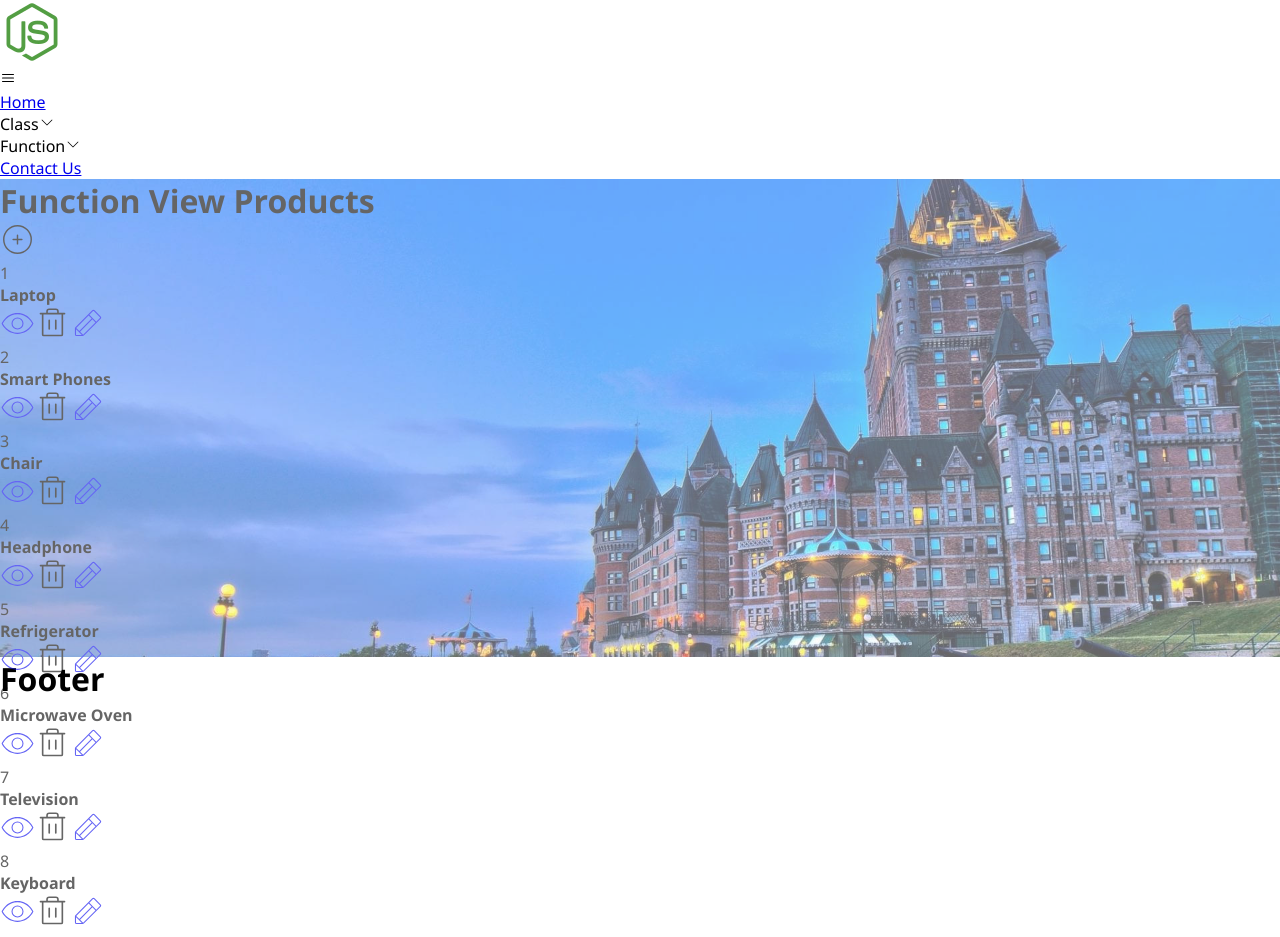
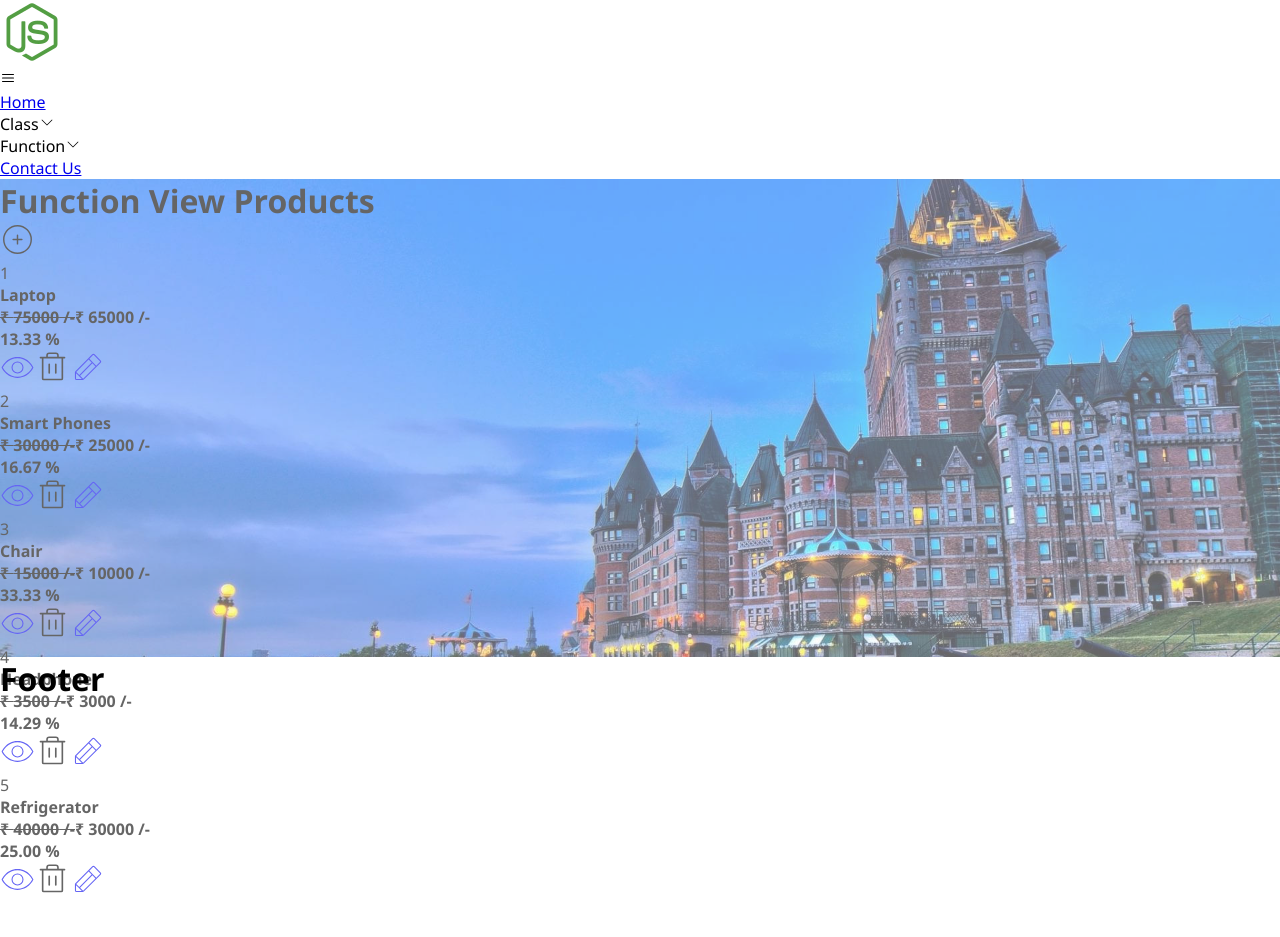
Before and after one commit to jayprakashcs12/ultra-level-react, a React (Create React App) app: page /function-view-products in a window 1280 px wide. Shown: the top 937 px of the page. After the commit the page ends 902 px from the top, so only its background shows below. Built offline with nearby package versions, Linux system fonts and the light colour scheme; data requests are answered from the project's data file.

Commit message:
old price, new price with discount in fbc

```diff
--- a/src/assets/css/pro.css
+++ b/src/assets/css/pro.css
@@ -8,7 +8,7 @@
     padding: 1%;
 }
 
-.parent-div, .eshop-div, .img-preview, .btn-div, .products-div, .hoc-div, .main-hoc-div, .pro-row-data, .link-div, .view-prod-btn-div {
+.parent-div, .eshop-div, .img-preview, .btn-div, .products-div, .hoc-div, .main-hoc-div, .pro-row-data, .link-div, .view-prod-btn-div, .price-para {
     display: flex;
 }
 
@@ -20,11 +20,11 @@
     justify-content: space-between;
 }
 
-.parent-div, .img-preview, .btn-div, .products-div, .hoc-div, .img-row-data {
+.parent-div, .img-preview, .btn-div, .products-div, .hoc-div, .img-row-data, .price-para {
     justify-content: space-evenly;
 }
 
-.eshop-div, .btn-div, .pro-row-data, .view-prod-btn-div {
+.eshop-div, .btn-div, .pro-row-data, .view-prod-btn-div, .price-para {
     align-items: center;
 }
 
@@ -178,7 +178,7 @@
     background-color: var(--color10);
 }
 
-.pro-head, .pro-para, .sub-head, .product-head, .product-para, .student-para, .hoc-para, .pro-label, .log-link {
+.pro-head, .pro-para, .sub-head, .product-head, .prod-para, .student-para, .hoc-para, .pro-label, .log-link {
     color: var(--color059);
 }
 
--- a/src/components/class/ClassViewProducts/index.jsx
+++ b/src/components/class/ClassViewProducts/index.jsx
@@ -14,6 +14,7 @@ class ClassViewProducts extends Component {
         this.state = { products: [] };
         this.addProduct = this.addProduct.bind(this);
         this.handleDelete = this.handleDelete.bind(this);
+        this.fetchData = this.fetchData.bind(this);
     }
 
     componentDidMount() {
@@ -35,8 +36,12 @@ class ClassViewProducts extends Component {
         this.props.navigate("/class-add-product");
     }
 
+    calculateDiscount({ oldPrice, newPrice }) {
+        let discount = ((oldPrice - newPrice) / oldPrice) * 100;
+        return discount.toFixed(2);
+    }
+
     async handleDelete(id, pname) {
-
         let isConfirmed = window.confirm(`Are you sure, you want to delete ${pname}...?`);
         if (!isConfirmed) {
             return;
@@ -52,33 +57,38 @@ class ClassViewProducts extends Component {
     }
 
     render() {
-
         return (
-
             <>
                 <div className="add-div view-prod-btn-div">
                     <h1 className='pro-head'>Class View Products</h1>
                     <CiCirclePlus size={35} className="pro-btn dec-btn" onClick={this.addProduct} data-tip data-for="addProduct" />
-                    <ReactTooltip id="addProduct" place="bottom" effect="solid"> Click here to add new product </ReactTooltip>
+                    <ReactTooltip id="addProduct" place="bottom" effect="solid"> Click here to add a new product </ReactTooltip>
                 </div>
                 <div className="pro-div view-products-div">
                     <div className="products-div">
                         {this.state.products.map((x, i) => (
                             <div key={x.id} className='product-list-div'>
-                                <p className='product-para'>{i + 1}</p>
-                                <p className='product-para'><b>{x.pname}</b></p>
+                                <p className='prod-para'>{i + 1}</p>
+                                <p className='prod-para'><b>{x.pname}</b></p>
+                                <p className='prod-para price-para'>
+                                    <strike><b>₹ {x.poldprice} /-</b></strike>
+                                    <b>₹ {x.pnewprice} /-</b>
+                                </p>
+                                <p className='prod-para'>
+                                    <b> {this.calculateDiscount({ oldPrice: x.poldprice, newPrice: x.pnewprice })} % </b>
+                                </p>
                                 <div className="btn-div">
                                     <Link className='act-btn link-btn' to={`/class-view-product/${x.id}`}>
-                                        <PiEyeThin size={35} className="pro-btn reset-btn" data-tip data-for="viewProduct" />
+                                        <PiEyeThin size={35} className="pro-btn reset-btn" data-tip data-for={`viewProduct-${x.id}`} />
                                     </Link>
-                                    <ReactTooltip id="viewProduct" place="bottom" effect="solid"> View the product </ReactTooltip>
+                                    <ReactTooltip id={`viewProduct-${x.id}`} place="bottom" effect="solid"> View the product </ReactTooltip>
                                     <PiTrashLight size={35} className="pro-btn inc-btn" onClick={() => this.handleDelete(x.id, x.pname)}
-                                        data-tip data-for="deleteProduct" />
-                                    <ReactTooltip id="deleteProduct" place="bottom" effect="solid">Delete the product </ReactTooltip>
+                                        data-tip data-for={`deleteProduct-${x.id}`} />
+                                    <ReactTooltip id={`deleteProduct-${x.id}`} place="bottom" effect="solid">Delete the product </ReactTooltip>
                                     <Link className='act-btn link-btn' to={`/class-update-product/${x.id}`}>
-                                        <PiPencilThin size={35} className="pro-btn reset-btn" data-tip data-for="updateProduct" />
+                                        <PiPencilThin size={35} className="pro-btn reset-btn" data-tip data-for={`updateProduct-${x.id}`} />
                                     </Link>
-                                    <ReactTooltip id="updateProduct" place="bottom" effect="solid"> Update the product </ReactTooltip>
+                                    <ReactTooltip id={`updateProduct-${x.id}`} place="bottom" effect="solid"> Update the product </ReactTooltip>
                                 </div>
                             </div>
                         ))}
--- a/src/components/function/FunctionViewProducts/FunctionAddProduct/index.jsx
+++ b/src/components/function/FunctionViewProducts/FunctionAddProduct/index.jsx
@@ -12,7 +12,7 @@ const FunctionAddProduct = () => {
         document.title = "Function Add Product";
     }, []);
 
-    let [product, setProduct] = useState({ pname: "", pprice: "", pqty: "", pdesc: "", pimg: "" }),
+    let [product, setProduct] = useState({ pname: "", poldprice: "", pnewprice: "", pqty: "", pdesc: "" }),
     [imageData, setImageData] = useState(null),
 
     navigate = useNavigate(),
@@ -25,11 +25,11 @@ const FunctionAddProduct = () => {
 
     handleAdd = async (e) => {
         e.preventDefault();
-        let { pname, pprice, pqty } = product;
-        if (!pname || !pprice || !pqty) {
+        let { pname, poldprice, pnewprice, pqty } = product;
+        if (!pname || !poldprice || !pqty) {
             toast.warn("All fields are required...!", { autoClose: 750 });
         } else {
-            let payload = { pname, pprice, pqty };
+            let payload = { pname, poldprice, pqty };
             try {
                 await axiosInstance.post('/products', payload);
                 toast.success(`${pname} added successfully...!`, { autoClose: 750 });
@@ -54,10 +54,10 @@ const FunctionAddProduct = () => {
     },
 
     handleClear = () => {
-        setProduct({ pname: "", pprice: "", pqty: "", pdesc: "", pimg: "" });
+        setProduct({ pname: "", poldprice: "", pnewprice:"", pqty: "", pdesc: "" });
     },
 
-    { pname, pimg, pprice, pqty, pdesc } = product;
+    { pname, poldprice, pnewprice, pqty, pdesc } = product;
 
     return (
 
@@ -85,8 +85,8 @@ const FunctionAddProduct = () => {
                         </div>
 
                         <div className="form-group">
-                            <label className='pro-label' htmlFor="pimg"> Product Image </label>
-                            <input className='product-input' type="text" name='pimg' value={pimg} placeholder='Enter Your Product Image URL'
+                            <label className='pro-label' htmlFor="pqty"> Product Quantity </label>
+                            <input className='product-input' type="number" name='pqty' value={pqty} placeholder='Enter Your Product Quantity'
                                 onChange={handleChange}
                             />
                         </div>
@@ -94,15 +94,15 @@ const FunctionAddProduct = () => {
 
                     <div className="pro-row-data">
                         <div className="form-group">
-                            <label className='pro-label' htmlFor="pprice"> Product Price </label>
-                            <input className='product-input' type="number" name='pprice' value={pprice} placeholder='Enter Your Product Price'
+                            <label className='pro-label' htmlFor="poldprice"> Product Old Price </label>
+                            <input className='product-input' type="number" name='poldprice' value={poldprice} placeholder='Enter Your Product Price'
                                 onChange={handleChange}
                             />
                         </div>
 
                         <div className="form-group">
-                            <label className='pro-label' htmlFor="pqty"> Product Quantity </label>
-                            <input className='product-input' type="number" name='pqty' value={pqty} placeholder='Enter Your Product Quantity'
+                            <label className='pro-label' htmlFor="pnewprice"> Product New Price </label>
+                            <input className='product-input' type="number" name='pnewprice' value={pnewprice} placeholder='Enter Your Product Price'
                                 onChange={handleChange}
                             />
                         </div>
--- a/src/components/function/FunctionViewProducts/FunctionUpdateProduct/index.jsx
+++ b/src/components/function/FunctionViewProducts/FunctionUpdateProduct/index.jsx
@@ -1,5 +1,5 @@
-import React, { useState, useEffect } from 'react';
-import { PiArrowCircleLeftThin, PiPencilThin } from 'react-icons/pi';
+import React, { useEffect, useState } from 'react';
+import { PiArrowCircleLeftThin, PiPencilThin } from "react-icons/pi";
 import axiosInstance from '../../../helpers/axiosInstance';
 import { useNavigate, useParams } from 'react-router-dom';
 import ReactTooltip from 'react-tooltip';
@@ -8,39 +8,41 @@ import { toast } from 'react-toastify';
 
 const FunctionUpdateProduct = () => {
 
-    let [product, setProduct] = useState({ pname: "", pprice: "", pqty: "", pdesc: "", pimg: "" }),
+    let { id } = useParams(), navigate = useNavigate();
 
-    { id } = useParams(), navigate = useNavigate();
+    let [product, setProduct] = useState({ pname: "", poldprice: "", pnewprice: "", pqty: "", pdesc: "" }),
+        [imageData, setImageData] = useState(null);
 
     useEffect(() => {
+        document.title = "Function Update Product";
+        fetchProductDetails();
+    }, []);
 
-        let fetchProduct = async () => {
-            try {
-                let { data } = await axiosInstance.get(`/products/${id}`);
-                setProduct(data);
-                document.title = `Update ${data.pname}`;
-            } catch (err) {
-                toast.warn("Error fetching product data: " + err.message, { autoClose: 750 });
-            }
-        };
-        fetchProduct();
-    }, [id]);
+    let fetchProductDetails = async () => {
+        try {
+            let response = await axiosInstance.get(`/products/${id}`), { pname, poldprice, pnewprice, pqty, pdesc, image } = response.data;
+            setProduct({ pname, poldprice, pnewprice, pqty, pdesc });
+            setImageData(image);
+        } catch (err) {
+            toast.warn("Failed to fetch product details", err, { autoClose: 750 });
+        }
+    },
 
-    let handleChange = (e) => {
+    handleChange = (e) => {
         let { name, value } = e.target;
-        setProduct({ ...product, [name]: value });
+        setProduct(prevProduct => ({ ...prevProduct, [name]: value }));
     },
 
     handleUpdate = async (e) => {
         e.preventDefault();
-        let { pname, pprice, pqty } = product;
-        if (!pname || !pprice || !pqty) {
+        let { pname, poldprice, pnewprice, pqty } = product;
+        if (!pname || !poldprice || !pqty) {
             toast.warn("All fields are required...!", { autoClose: 750 });
         } else {
-            let payload = { pname, pprice, pqty };
+            let payload = { pname, poldprice, pnewprice, pqty, pdesc, imageData };
             try {
                 await axiosInstance.put(`/products/${id}`, payload);
-                toast.success(`${pname} updated successfully!`, { autoClose: 750 });
+                toast.success(`${pname} updated successfully...!`, { autoClose: 750 });
                 navigate("/function-view-products");
             } catch (err) {
                 toast.warn(err.message, { autoClose: 750 });
@@ -48,26 +50,42 @@ const FunctionUpdateProduct = () => {
         }
     },
 
-    handleClear = () => {
-        setProduct({ pname: "", pprice: "", pqty: "", pdesc: "", pimg: "" });
+    onFileChange = (e) => {
+        let files = e.target.files;
+        if (files.length > 0) {
+            let file = files[0], reader = new FileReader();
+            reader.onload = (e) => {
+                setImageData(e.target.result);
+            };
+            reader.readAsDataURL(file);
+        } else {
+            setImageData(null);
+        }
     },
 
-    viewProducts = () => {
-        navigate("/function-view-products");
+    handleClear = () => {
+        setProduct({ pname: "", poldprice: "", pnewprice: "", pqty: "", pdesc: "" });
+        setImageData(null);
     },
 
-    { pname, pimg, pprice, pqty, pdesc } = product;
+    { pname, poldprice, pnewprice, pqty, pdesc } = product;
 
     return (
-
         <>
             <div className="add-div view-prod-btn-div">
-                <h1 className='pro-head'> Function Update Product - {pname} </h1>
-                <PiArrowCircleLeftThin size={35} className="pro-btn dec-btn" onClick={viewProducts} data-tip data-for="goBack" />
-                <ReactTooltip id="goBack" place="bottom" effect="solid"> Click here to go products page </ReactTooltip>
+                <h1 className='pro-head'> Update Product </h1>
+                <PiArrowCircleLeftThin size={35} className="pro-btn dec-btn" onClick={() => navigate("/function-view-products")} data-tip data-for="goBack" />
+                <ReactTooltip id="goBack" place="bottom" effect="solid"> Click here to go to products page </ReactTooltip>
             </div>
             <div className="pro-div view-products-div">
                 <form className='pro-state'>
+                    <div className="pro-row-data img-row-data">
+                        {imageData ?
+                            <img src={imageData} alt="Preview" className='content-img' />
+                            :
+                            <input type="file" accept="image/*" onChange={onFileChange} />
+                        }
+                    </div>
                     <div className="pro-row-data">
                         <div className="form-group">
                             <label className='pro-label' htmlFor="pname"> Product Name </label>
@@ -77,8 +95,8 @@ const FunctionUpdateProduct = () => {
                         </div>
 
                         <div className="form-group">
-                            <label className='pro-label' htmlFor="pimg"> Product Image </label>
-                            <input className='product-input' type="text" name='pimg' value={pimg} placeholder='Enter Your Product Image URL'
+                            <label className='pro-label' htmlFor="pqty"> Product Quantity </label>
+                            <input className='product-input' type="number" name='pqty' value={pqty} placeholder='Enter Your Product Quantity'
                                 onChange={handleChange}
                             />
                         </div>
@@ -86,15 +104,15 @@ const FunctionUpdateProduct = () => {
 
                     <div className="pro-row-data">
                         <div className="form-group">
-                            <label className='pro-label' htmlFor="pprice"> Product Price </label>
-                            <input className='product-input' type="number" name='pprice' value={pprice} placeholder='Enter Your Product Price'
+                            <label className='pro-label' htmlFor="poldprice"> Product Old Price </label>
+                            <input className='product-input' type="number" name='poldprice' value={poldprice} placeholder='Enter Your Product Price'
                                 onChange={handleChange}
                             />
                         </div>
 
                         <div className="form-group">
-                            <label className='pro-label' htmlFor="pqty"> Product Quantity </label>
-                            <input className='product-input' type="number" name='pqty' value={pqty} placeholder='Enter Your Product Quantity'
+                            <label className='pro-label' htmlFor="pnewprice"> Product New Price </label>
+                            <input className='product-input' type="number" name='pnewprice' value={pnewprice} placeholder='Enter Your Product Price'
                                 onChange={handleChange}
                             />
                         </div>
--- a/src/components/function/FunctionViewProducts/index.jsx
+++ b/src/components/function/FunctionViewProducts/index.jsx
@@ -9,8 +9,7 @@ import { toast } from 'react-toastify';
 
 const FunctionViewProducts = () => {
 
-    let [products, setProducts] = useState([]),
-    navigate = useNavigate();
+    let [products, setProducts] = useState([]), navigate = useNavigate();
 
     useEffect(() => {
         document.title = "Function View Products";
@@ -31,48 +30,58 @@ const FunctionViewProducts = () => {
         navigate("/function-add-product");
     },
 
+    calculateDiscount = ({ oldPrice, newPrice }) => {
+        let discount = ((oldPrice - newPrice) / oldPrice) * 100;
+        return discount.toFixed(2);
+    },
+
     handleDelete = async (id, pname) => {
-
-        let isConfirmed = window.confirm(`Are you sure, you want to delete ${pname}...?`);
+        let isConfirmed = window.confirm(`Are you sure you want to delete ${pname}?`);
         if (!isConfirmed) {
             return;
         }
-
         try {
             await axiosInstance.delete(`/products/${id}`);
             fetchData();
             toast.warn(`${pname} deleted successfully...!`, { autoClose: 750 });
         } catch (err) {
+            toast.warn("Error deleting product", err, { autoClose: 750 });
             console.error("Error deleting product", err);
         }
     };
 
     return (
-
         <>
             <div className="add-div view-prod-btn-div">
-                <h1 className='pro-head'> Function View Products </h1>
+                <h1 className='pro-head'>Function View Products</h1>
                 <CiCirclePlus size={35} className="pro-btn dec-btn" onClick={addProduct} data-tip data-for="addProduct" />
-                <ReactTooltip id="addProduct" place="bottom" effect="solid"> Click here to add new product </ReactTooltip>
+                <ReactTooltip id="addProduct" place="bottom" effect="solid">Click here to add a new product</ReactTooltip>
             </div>
             <div className="pro-div view-products-div">
                 <div className="products-div">
                     {products.map((x, i) => (
                         <div key={x.id} className='product-list-div'>
-                            <p className='product-para'>{i + 1}</p>
-                            <p className='product-para'><b>{x.pname}</b></p>
+                            <p className='prod-para'>{i + 1}</p>
+                            <p className='prod-para'><b>{x.pname}</b></p>
+                            <p className='prod-para price-para'>
+                                <strike><b>₹ {x.poldprice} /-</b></strike>
+                                <b>₹ {x.pnewprice} /-</b>
+                            </p>
+                            <p className='prod-para'>
+                                <b> {calculateDiscount({ oldPrice: x.poldprice, newPrice: x.pnewprice })} % </b>
+                            </p>
                             <div className="btn-div">
                                 <Link className='act-btn link-btn' to={`/function-view-product/${x.id}`}>
-                                    <PiEyeThin size={35} className="pro-btn reset-btn" data-tip data-for="viewProduct" />
+                                    <PiEyeThin size={35} className="pro-btn reset-btn" data-tip data-for={`viewProduct-${x.id}`} />
                                 </Link>
-                                <ReactTooltip id="viewProduct" place="bottom" effect="solid"> View the product </ReactTooltip>
+                                <ReactTooltip id={`viewProduct-${x.id}`} place="bottom" effect="solid">View the product</ReactTooltip>
                                 <PiTrashLight size={35} className="pro-btn inc-btn" onClick={() => handleDelete(x.id, x.pname)}
-                                    data-tip data-for="deleteProduct" />
-                                <ReactTooltip id="deleteProduct" place="bottom" effect="solid">Delete the product </ReactTooltip>
+                                    data-tip data-for={`deleteProduct-${x.id}`} />
+                                <ReactTooltip id={`deleteProduct-${x.id}`} place="bottom" effect="solid">Delete the product</ReactTooltip>
                                 <Link className='act-btn link-btn' to={`/function-update-product/${x.id}`}>
-                                    <PiPencilThin size={35} className="pro-btn reset-btn" data-tip data-for="updateProduct" />
+                                    <PiPencilThin size={35} className="pro-btn reset-btn" data-tip data-for={`updateProduct-${x.id}`} />
                                 </Link>
-                                <ReactTooltip id="updateProduct" place="bottom" effect="solid"> Update the product </ReactTooltip>
+                                <ReactTooltip id={`updateProduct-${x.id}`} place="bottom" effect="solid">Update the product</ReactTooltip>
                             </div>
                         </div>
                     ))}
--- a/src/server/db.json
+++ b/src/server/db.json
@@ -4,57 +4,38 @@
   "products": [
     {
       "pname": "Laptop",
-      "pprice": "75000",
+      "poldprice": "75000",
+      "pnewprice": "65000",
       "pqty": "20",
       "id": "3"
     },
     {
       "pname": "Smart Phones",
-      "pprice": "30000",
+      "poldprice": "30000",
+      "pnewprice": "25000",
       "pqty": "50",
       "id": "4"
     },
     {
       "pname": "Chair",
-      "pprice": "15000",
+      "poldprice": "15000",
+      "pnewprice": "10000",
       "pqty": "15",
       "id": "5"
     },
     {
       "pname": "Headphone",
-      "pprice": "3500",
+      "poldprice": "3500",
+      "pnewprice": "3000",
       "pqty": "60",
       "id": "6"
     },
     {
       "pname": "Refrigerator",
-      "pprice": "40000",
+      "poldprice": "40000",
+      "pnewprice": "30000",
       "pqty": "8",
       "id": "8"
-    },
-    {
-      "pname": "Microwave Oven",
-      "pprice": "120000",
-      "pqty": "12",
-      "id": "9"
-    },
-    {
-      "pname": "Television",
-      "pprice": "60000",
-      "pqty": "6",
-      "id": "10"
-    },
-    {
-      "pname": "Keyboard",
-      "pprice": "500",
-      "pqty": "45",
-      "id": "bd4b"
-    },
-    {
-      "pname": "Carrom",
-      "pprice": "500",
-      "pqty": "20",
-      "id": "17af"
     }
   ]
 }
```
